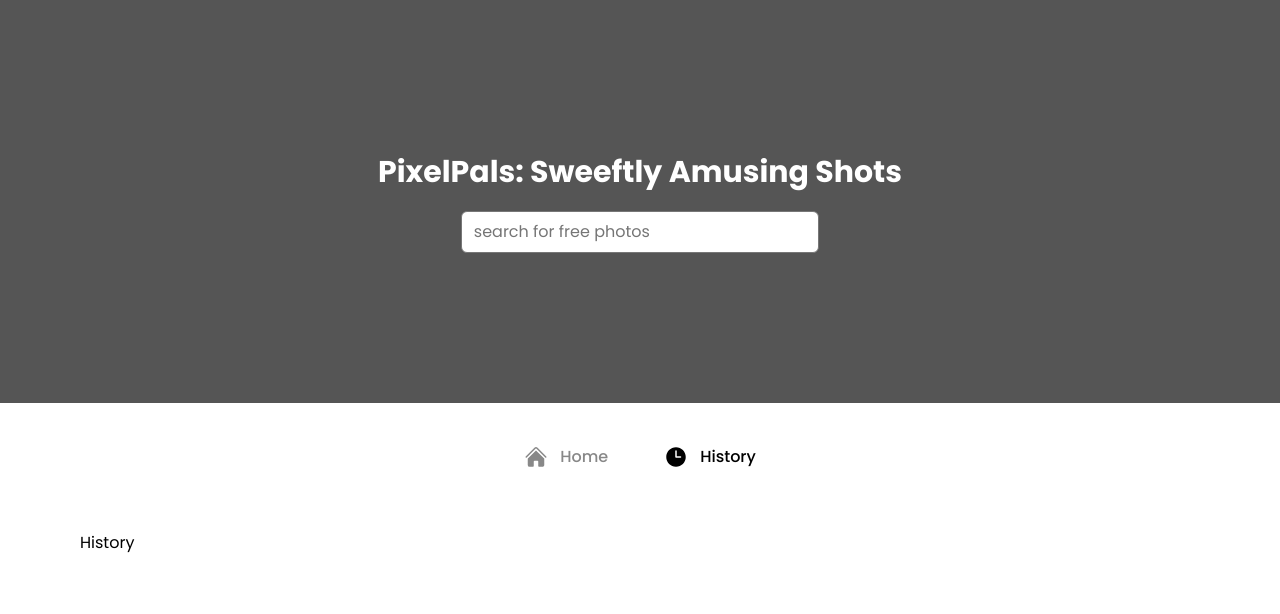
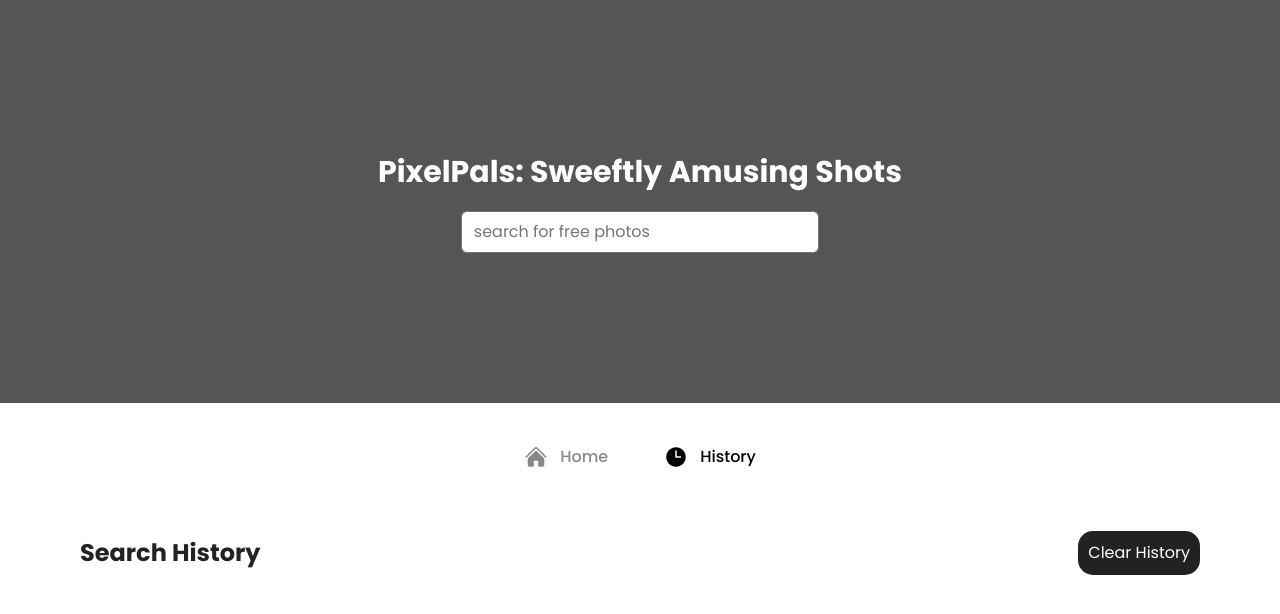
Before and after one commit to Tjanelidze/sweeft-project, a React (Vite) app: page /history in a window 1280 px wide. Shown: the top 614 px of the page. Built offline with nearby package versions, Linux system fonts and the light colour scheme; no server answers.

Commit message:
added searched query words to history page

```diff
--- a/src/features/gallery/SearchBar.tsx
+++ b/src/features/gallery/SearchBar.tsx
@@ -2,6 +2,7 @@ import styled from 'styled-components';
 import useGallery from './useGallery';
 import { useEffect, useRef } from 'react';
 import { useImageContext } from '../../context/ImageContext';
+import { useSearchParams } from 'react-router-dom';
 
 const Input = styled.input`
   border: 1px solid #777;
@@ -19,6 +20,7 @@ export default function SearchBar() {
     useImageContext();
   const { isLoading, images } = useGallery(searchQuery);
   const inputRef = useRef<HTMLInputElement>(null);
+  const [searchParams, setSearchParams] = useSearchParams();
 
   const handleInputChange = (event: React.ChangeEvent<HTMLInputElement>) => {
     const value = event.target.value;
@@ -35,6 +37,8 @@ export default function SearchBar() {
 
       searchHistory.push(searchQuery.trim());
 
+      searchParams.set('searchQuery', searchQuery.trim());
+      setSearchParams(searchParams);
       localStorage.setItem(
         'searchHistory',
         JSON.stringify([...new Set(searchHistory)])
--- a/src/pages/History.tsx
+++ b/src/pages/History.tsx
@@ -1,3 +1,66 @@
-export default function History() {
-  return <div>History</div>;
+import { useEffect, useState } from 'react';
+import { useSearchParams } from 'react-router-dom';
+import styled from 'styled-components';
+
+const StyledList = styled.ul`
+  display: flex;
+  gap: 5rem;
+
+  & li {
+    border: 1px solid #777;
+    padding: 1rem 2rem;
+  }
+`;
+
+const StyledHeader = styled.div`
+  display: flex;
+  justify-content: space-between;
+  align-items: center;
+  margin-bottom: 5rem;
+
+  & h2 {
+    font-weight: 600;
+    color: #222;
+  }
+
+  & button {
+    background-color: #222;
+    color: #fff;
+    padding: 1rem;
+    border: none;
+    border-radius: 1.5rem;
+  }
+`;
+
+function History() {
+  const [searchHistory, setSearchHistory] = useState([]);
+  const [searchParams] = useSearchParams();
+
+  useEffect(() => {
+    const storedSearchHistory = localStorage.getItem('searchHistory');
+    if (storedSearchHistory) {
+      setSearchHistory(JSON.parse(storedSearchHistory));
+    }
+  }, [searchParams]);
+
+  const handleClearHistory = () => {
+    localStorage.removeItem('searchHistory');
+    setSearchHistory([]);
+  };
+
+  return (
+    <div>
+      <StyledHeader>
+        <h2>Search History</h2>
+        <button onClick={handleClearHistory}>Clear History</button>
+      </StyledHeader>
+      <StyledList>
+        {searchHistory.map((item, index) => (
+          <li key={index}>{item}</li>
+        ))}
+      </StyledList>
+    </div>
+  );
 }
+
+export default History;
```
